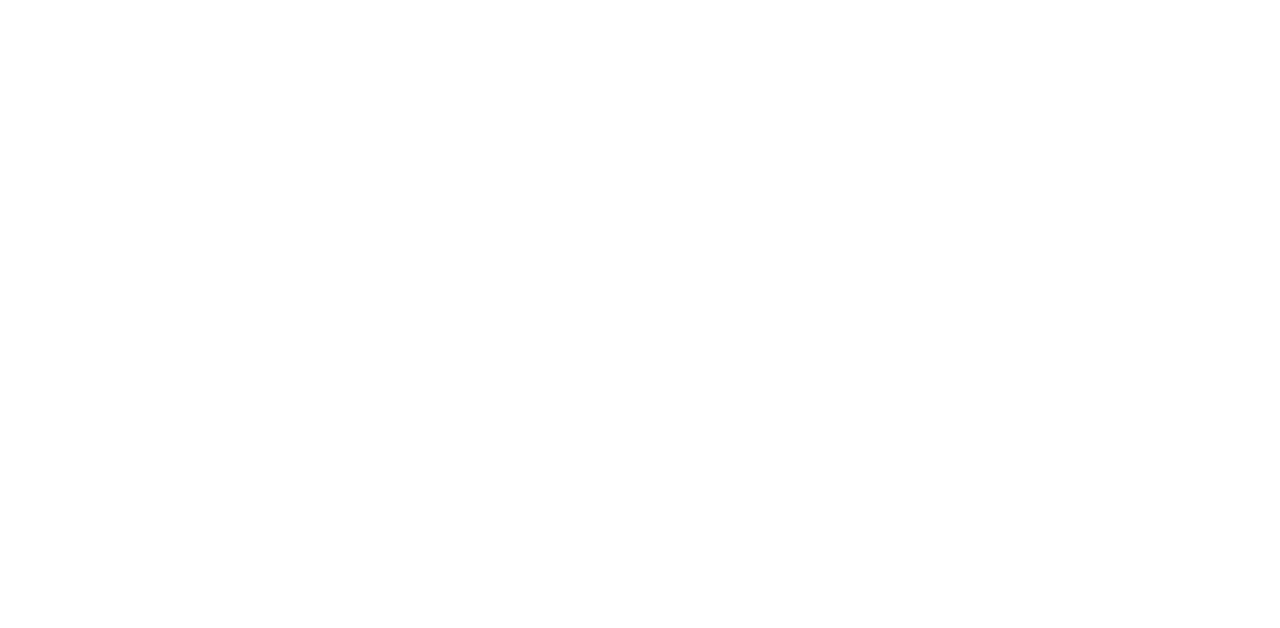
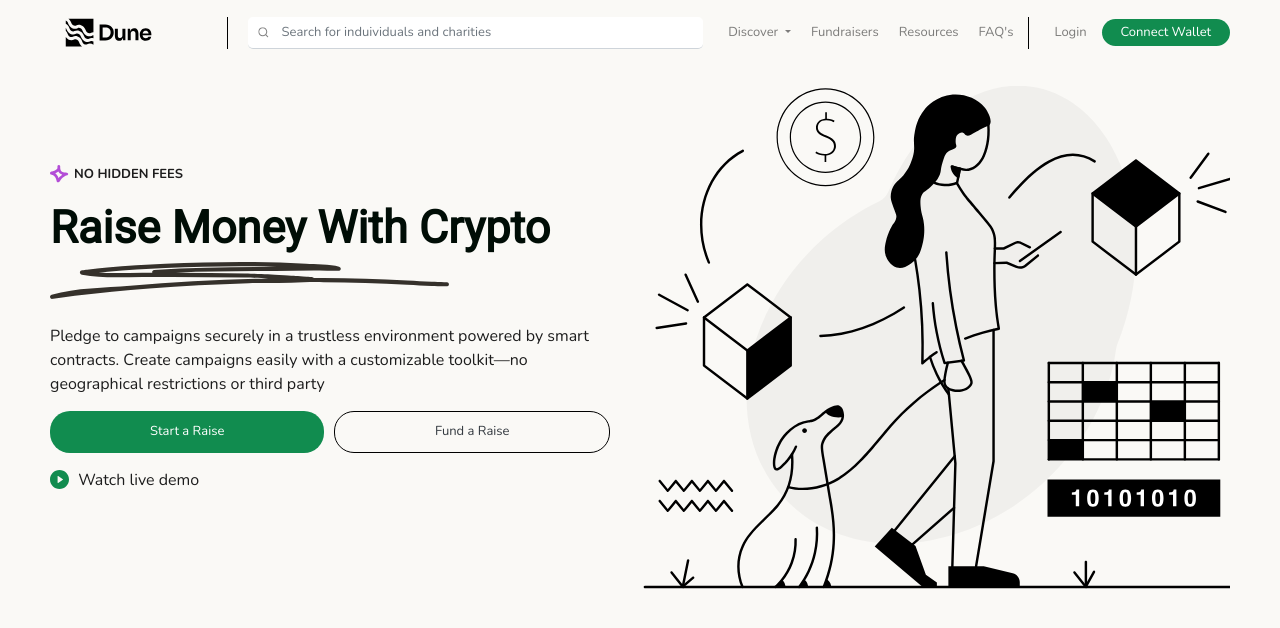
Before and after one commit to Ugochukwu-Web/Dune, a plain HTML site: page index.html in a window 1280 px wide. Drawn offline with nearby package versions, Linux system fonts and the light colour scheme.

Commit message:
Created the landing page

```diff
--- a/css/styles.css
+++ b/css/styles.css
@@ -20,6 +20,7 @@ body {
     font-family: 'Nunito', sans-serif;
     color: var(--text-color);
     font-size: 1.3rem;
+    background-color: #FAF9F6;
 }
 
 h1 {
@@ -53,16 +54,11 @@ a {
     border: 1px solid black;
 }
 
-/* Image */
-img {
-    width: 50%;
-}
-
 /* Nav */
 .nav {
+    color: var(--text-color);
+    font-family: 'Nunito', sans-serif;
     font-size: 1.3rem;
-    font-family: 'Nunito', sans-serif;
-    color: var(--text-color);
 }
 
 .form-control {
@@ -72,18 +68,18 @@ img {
 }
 
 .form-inline {
-    flex-wrap: nowrap;
+    background-color: #F4F4F7;
     background: #fff;
     border-bottom: 1px solid #ced4da;
-    background-color: #F4F4F7;
+    border-radius: 5px;
+    flex-wrap: nowrap;
+    margin-bottom: .7rem;
     margin-top: .5rem;
-    margin-bottom: .7rem;
     padding: .2rem .5rem;
-    border-radius: 5px;
 }
 
 .nav__logo {
-    width: 50%;
+    width: 70%;
 }
 
 .navbar-toggler.collapsed {
@@ -110,7 +106,7 @@ img {
 }
 
 .nav__search-logo {
-    transform: scale(.7);
+    transform: scale(.5);
 }
 
 .dropdown-menu {
@@ -177,7 +173,7 @@ img {
 
 /* Hero */
 .containers.hero {
-    margin-top: 5rem;
+    margin-top: 2rem;
 }
 
 .hero__image {
@@ -185,9 +181,9 @@ img {
 }
 
 .containers {
+    margin: auto;
+    max-width: 1440px;
     padding: 0 2rem;
-    max-width: 1440px;
-    margin: auto;
 }
 
 .hero__slogan {
@@ -200,8 +196,8 @@ img {
 .hero__slogan-star,
 .tagline-play {
     margin-right: .5rem;
+    transform: translateY(-1px);
     width: 19px;
-    transform: translateY(-1px);
 }
 
 .hero__heading {
--- a/index.html
+++ b/index.html
@@ -12,6 +12,78 @@
     <link rel="stylesheet" href="./css/styles.css">
 </head>
 <body>
+    <nav class="navbar navbar-expand-md navbar-light containers nav">
+        <a class="navbar-brand" href="#">
+            <img src="./images/logo.svg" alt="" class="nav__logo">
+        </a>
+        <button class="navbar-toggler collapsed" type="button" data-toggle="collapse" data-target="#navbarSupportedContent" aria-controls="navbarSupportedContent" aria-expanded="false" aria-label="Toggle navigation">
+          <span class="navbar-toggler-icon"></span>
+        </button>
+
+        <div class="navbar-collapse collapse nav-grid" id="navbarSupportedContent">
+            <div class="nav__search__list">
+                <form class="form-inline my-lg-0 nav__search">
+                    <img src="images/search.svg" alt="" class="nav__search-logo">
+                    <input class="form-control nav__search-input" type="search" placeholder="Search for induividuals and charities" aria-label="Search">
+                </form>
+                <ul class="navbar-nav">
+                    <li class="nav-item dropdown">
+                        <a class="nav-link dropdown-toggle" href="#" id="navbarDropdown" role="button" data-toggle="dropdown" aria-haspopup="true" aria-expanded="false">
+                        Discover
+                    </a>
+                        <div class="dropdown-menu" aria-labelledby="navbarDropdown">
+                            <a class="dropdown-item" href="#">Action</a>
+                            <a class="dropdown-item" href="#">Another action</a>
+                            <a class="dropdown-item" href="#">Something else here</a>
+                        </div>
+                    </li>
+                    <li class="nav-item">
+                        <a class="nav-link" href="#">Fundraisers</a>
+                    </li>
+                    <li class="nav-item">
+                        <a class="nav-link" href="#">Resources</a>
+                    </li>
+                    <li class="nav-item">
+                        <a class="nav-link" href="#">FAQ's</a>
+                    </li>
+                </ul>
+            </div>
+            <div class="nav__login">
+                <ul class="navbar-nav">
+                    <li class="nav-item">
+                        <a class="nav-link" href="#">Login</a>
+                    </li>
+                </ul>
+                <button type="button" class="btn btn-green">Connect Wallet</button>
+            </div>
+        </div>
+    </nav>
+    <section class="containers hero">
+        <header class="hero__header">
+            <p class="hero__slogan">
+                <img src="images/hidden_star.svg" alt="" class="hero__slogan-star">
+                No Hidden Fees
+            </p>
+            <h1 class="hero__heading">
+                Raise Money With Crypto
+            </h1>
+            <img src="images/scribble.svg" alt="" class="hero__scribble">
+            <div class="hero__footer">
+                <p class="hero__tagline">
+                    Pledge to campaigns securely in a trustless environment powered by smart contracts. Create campaigns easily with a customizable toolkit—no geographical restrictions or third party
+                </p>
+                <div class="hero__buttons">
+                    <button type="button" class="btn btn-green">Start a Raise</button>
+                    <button type="button" class="btn btn-outline-dark">Fund a Raise</button>
+                </div>
+                <a class="tagline__footer" href="#">
+                    <img src="images/play.svg" alt="" class="tagline-play">
+                    Watch live demo
+                </a>
+            </div>
+        </header>
+        <img src="images/hero_img.svg" alt="" class="hero__image">
+    </section>
     <script src="https://code.jquery.com/jquery-3.2.1.slim.min.js" integrity="sha384-KJ3o2DKtIkvYIK3UENzmM7KCkRr/rE9/Qpg6aAZGJwFDMVNA/GpGFF93hXpG5KkN" crossorigin="anonymous"></script>
     <script src="https://cdn.jsdelivr.net/npm/popper.js@1.12.9/dist/umd/popper.min.js" integrity="sha384-ApNbgh9B+Y1QKtv3Rn7W3mgPxhU9K/ScQsAP7hUibX39j7fakFPskvXusvfa0b4Q" crossorigin="anonymous"></script>
     <script src="https://cdn.jsdelivr.net/npm/bootstrap@4.0.0/dist/js/bootstrap.min.js" integrity="sha384-JZR6Spejh4U02d8jOt6vLEHfe/JQGiRRSQQxSfFWpi1MquVdAyjUar5+76PVCmYl" crossorigin="anonymous"></script>
```
